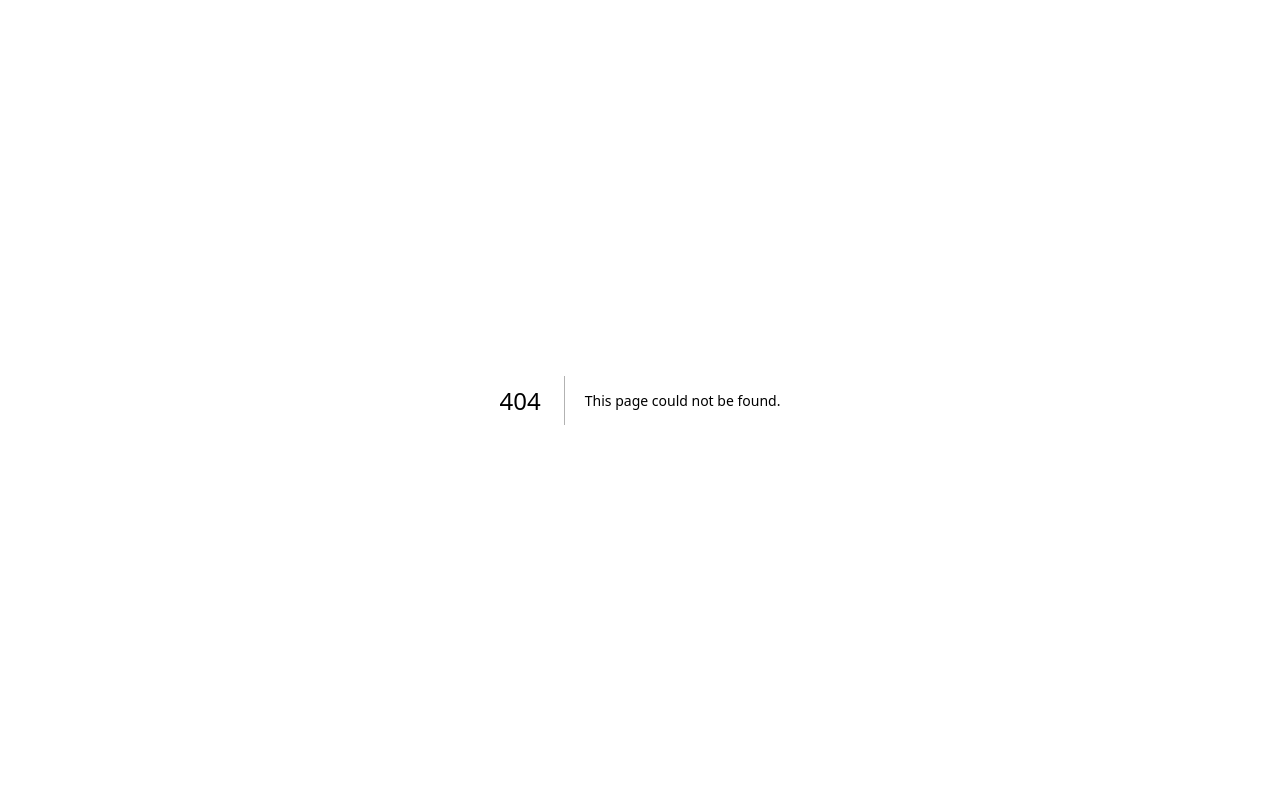
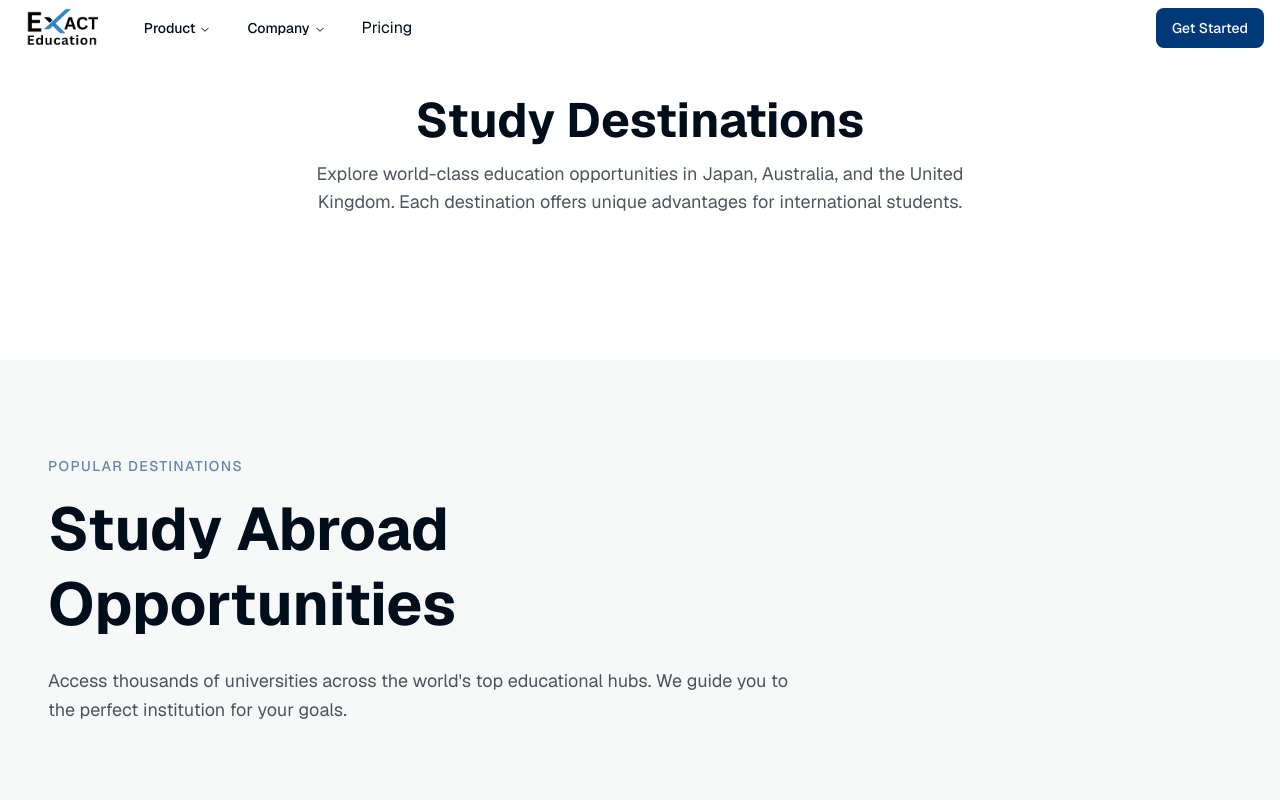
Before and after one commit to Fujiyoro/consultancy, a Next.js app: page /destinations in a window 1280 px wide. Before the commit this address had no page. Shown: the top 800 px of the page. Built offline with nearby package versions, Linux system fonts and the light colour scheme; grey boxes are pictures that could not be loaded.

Commit message:
feat: add dedicated destinations page
Create /app/destinations/page.tsx and update navigation links.

```diff
--- /dev/null
+++ b/app/destinations/page.tsx
@@ -0,0 +1,29 @@
+import { Header } from "@/components/header-3";
+import { Destinations } from "@/components/destination";
+
+export const metadata = {
+  title: "Study Destinations - KBA Consultancy",
+  description: "Explore study destinations including Japan, Australia, and United Kingdom with detailed information about universities, costs, and visa requirements.",
+};
+
+export default function DestinationsPage() {
+  return (
+    <>
+      <Header />
+      <main className="bg-white">
+        <div className="container mx-auto px-6 py-16 md:py-24">
+          <div className="text-center mb-12">
+            <h1 className="text-4xl md:text-5xl font-bold text-foreground mb-4">
+              Study Destinations
+            </h1>
+            <p className="text-lg text-foreground/70 max-w-2xl mx-auto">
+              Explore world-class education opportunities in Japan, Australia, and the United Kingdom. Each destination offers unique advantages for international students.
+            </p>
+          </div>
+        </div>
+
+        <Destinations />
+      </main>
+    </>
+  );
+}
--- a/app/page.tsx
+++ b/app/page.tsx
@@ -10,7 +10,6 @@ import VidMed from "@/components/vidmed";
 import FloatingServices from "@/components/popular";
 import Banner from "@/components/banner";
 import FAQPage from "@/components/faq";
-import { Destinations } from "@/components/destination";
 import { MapPin } from "lucide-react";
 import { Contact } from "@/components/contact";
 import { ContentSectionVariant1 } from "@/components/ui/content-section2";
@@ -95,8 +94,6 @@ export default function Home() {
           </ContentSectionVariant1>
         </div>
       </section>
-      <Destinations />
-
       <FAQPage />
 
       <Testimonials />
@@ -167,7 +164,7 @@ export default function Home() {
                 </li>
                 <li>
                   <a
-                    href="#destinations"
+                    href="/destinations"
                     className="text-white/70 hover:text-white transition-colors text-sm"
                   >
                     Destinations
```
